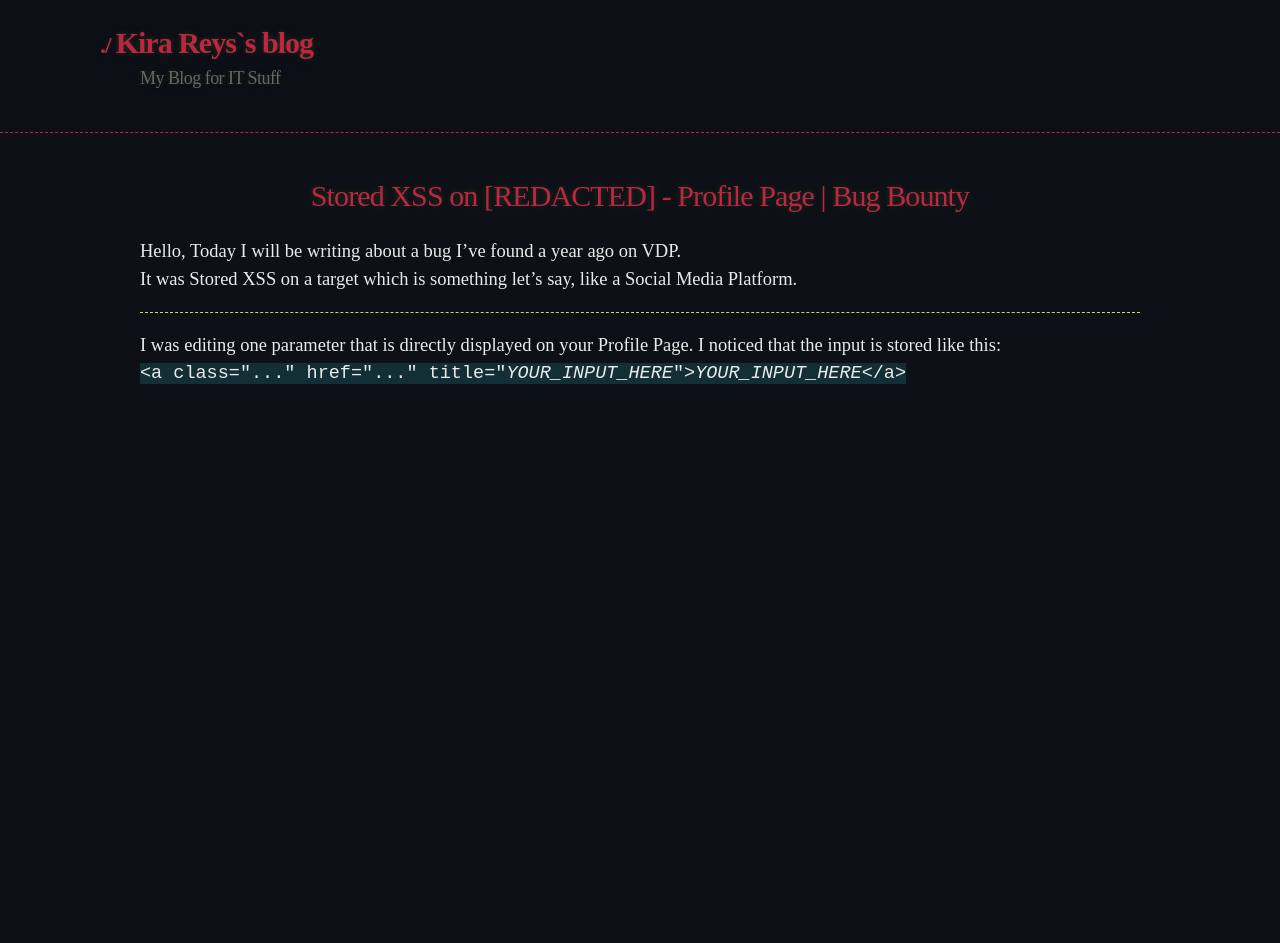
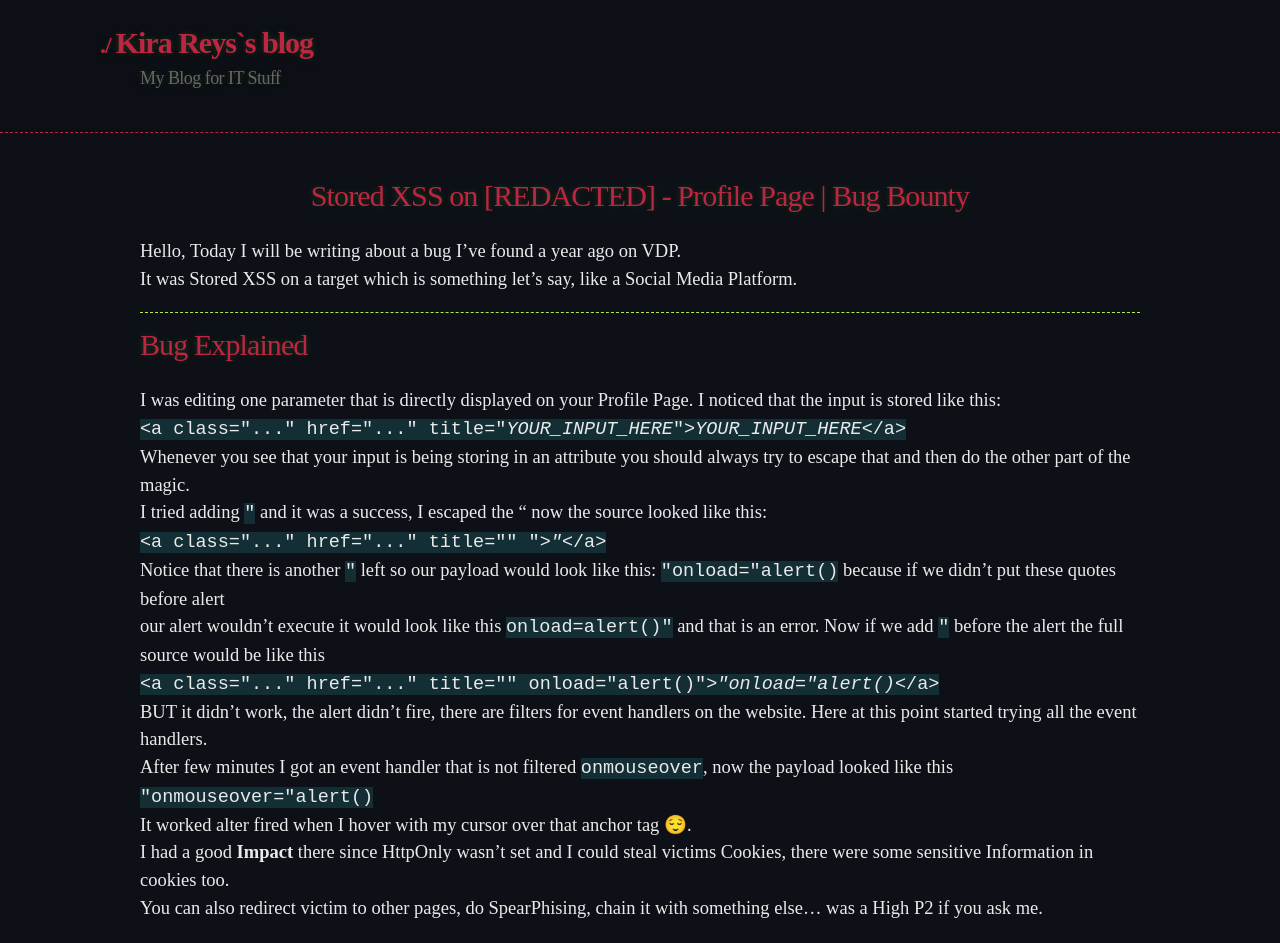
Before and after one commit to 20kilograma/blog, a Jekyll site: the page built from stored-xss-0.md, in a window 1280 px wide. Built offline with Jekyll 4.4.1, drawn with Linux system fonts in a browser that asks for light colours; some web fonts are replaced; our own code applies the rules of GitHub Pages for plain Markdown files; before the commit the page ends 900 px from its top, so only the background shows below that.

Commit message:
Update stored-xss-0.md

```diff
--- a/stored-xss-0.md
+++ b/stored-xss-0.md
@@ -2,8 +2,18 @@
 
 Hello, Today I will be writing about a bug I've found a year ago on VDP. <br>
 It was Stored XSS on a target which is something let's say, like a Social Media Platform. <br>
-
 <hr>
-
+# Bug Explained
 I was editing one parameter that is directly displayed on your Profile Page. I noticed that the input is stored like this: <br>
-<code>&lt;a class="..." href="..." title="<i>YOUR_INPUT_HERE</i>"&gt;<i>YOUR_INPUT_HERE</i>&lt;/a&gt;</code>
+<code>&lt;a class="..." href="..." title="<i>YOUR_INPUT_HERE</i>"&gt;<i>YOUR_INPUT_HERE</i>&lt;/a&gt;</code> <br>
+Whenever you see that your input is being storing in an attribute you should always try to escape that and then do the other part of the magic. <br>
+I tried adding <code>"</code> and it was a success, I escaped the " now the source looked like this: <br>
+<code>&lt;a class="..." href="..." title="" "&gt;<i>"</i>&lt;/a&gt;</code> <br>
+Notice that there is another <code>"</code> left so our payload would look like this: <code>"onload="alert()</code> because if we didn't put these quotes before alert <br>
+our alert wouldn't execute it would look like this <code>onload=alert()"</code> and that is an error. Now if we add <code>"</code> before the alert the full source would be like this <br>
+<code>&lt;a class="..." href="..." title="" onload="alert()"&gt;<i>"onload="alert()</i>&lt;/a&gt;</code> <br>
+BUT it didn't work, the alert didn't fire, there are filters for event handlers on the website. Here at this point started trying all the event handlers. <br>
+After few minutes I got an event handler that is not filtered <code>onmouseover</code>, now the payload looked like this <code>"onmouseover="alert()</code> <br>
+It worked alter fired when I hover with my cursor over that anchor tag 😌. <br>
+I had a good <strong>Impact</strong> there since HttpOnly wasn't set and I could steal victims Cookies, there were some sensitive Information in cookies too. <br>
+You can also redirect victim to other pages, do SpearPhising, chain it with something else... was a High P2 if you ask me.
```
